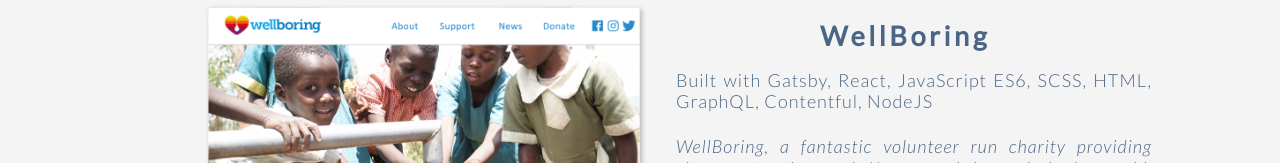
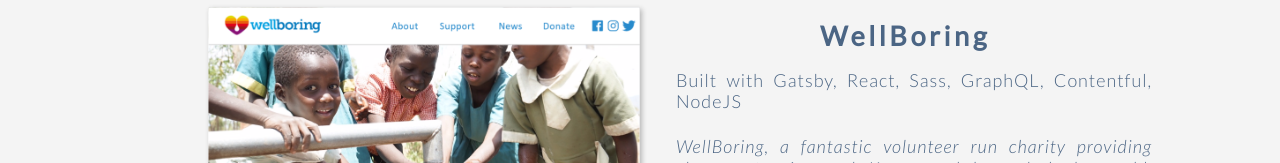
Before and after one commit to Matt-Hurst/my-portfolio-website, a React (Create React App) app: page /portfolio in a window 1280 px wide. Shown: the part 242-405 px from the top of the page. Built offline with nearby package versions, Linux system fonts and the light colour scheme.

Commit message:
src/index.js: update tech on wellboring object

```diff
--- a/src/work.js
+++ b/src/work.js
@@ -7,7 +7,7 @@ const work = [
         img: require("./img/wellboring.png"),
         alt: "image of a charity website",
         website: "https://www.wellboring.org/",
-        tech: "Gatsby, React, JavaScript ES6, SCSS, HTML, GraphQL, Contentful, NodeJS",
+        tech: "Gatsby, React, Sass, GraphQL, Contentful, NodeJS",
         desc: 'WellBoring, a fantastic volunteer run charity providing clean water in rural Kenya and beyond, had an old, unresponsive website. I saw an opportunity to put my coding skills to good use, whilst learning Gatsby. The result is a new modern, responsive static website to help spread the good WellBoring word.'
     },
     {
```
